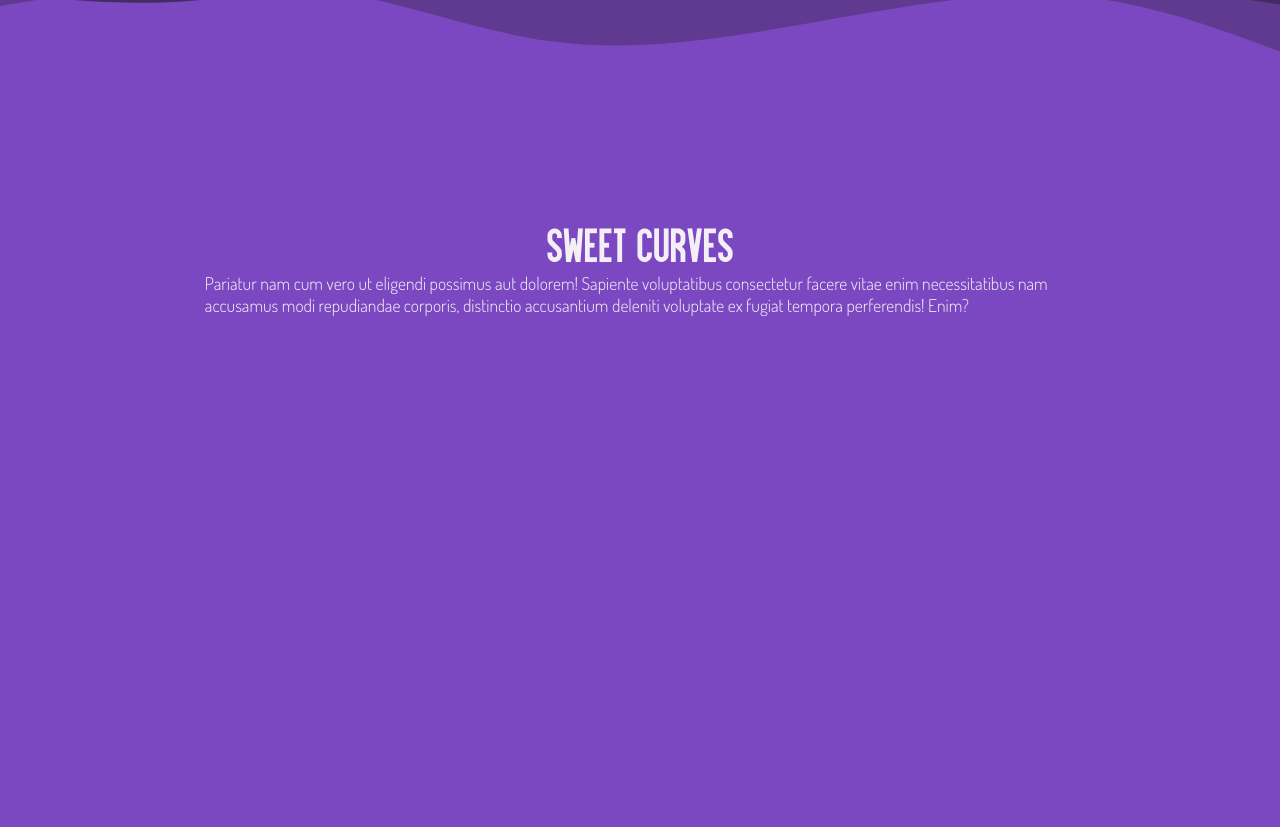
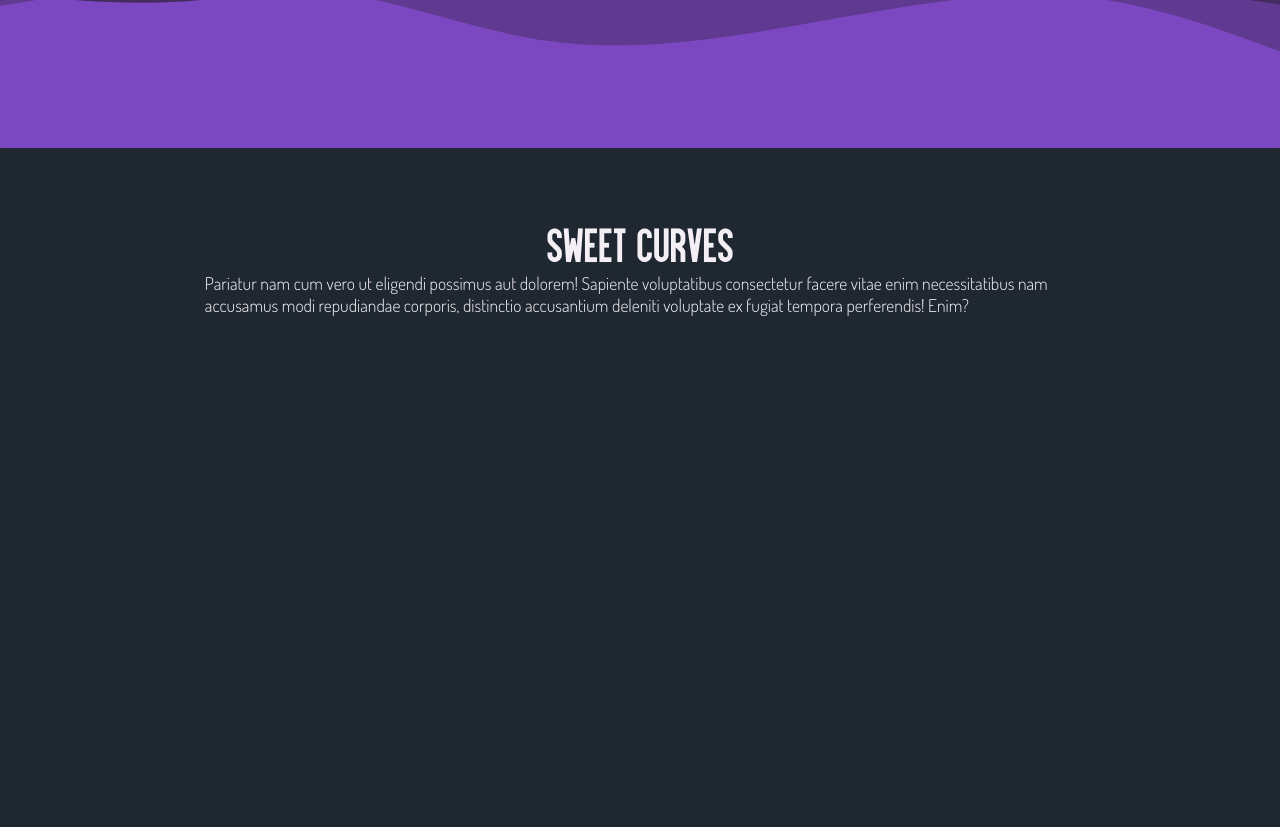
Before and after one commit to C-Mierez/ReactPlayground, a React (Create React App) app in the folder quizr/: page / in a window 1280 px wide. Shown: the part 1813-2640 px from the top of the page. Built offline with nearby package versions, Linux system fonts and the light colour scheme.

Commit message:
Minor color changes

```diff
--- a/quizr/src/styles/pages/Home.module.css
+++ b/quizr/src/styles/pages/Home.module.css
@@ -28,6 +28,14 @@
 .section_area > section:first-of-type {
     position: relative;
     min-height: 90vh;
+    background: linear-gradient(
+        0deg,
+        var(--neutral--clr-600),
+        var(--neutral--clr-800),
+        var(--neutral--clr-800)
+    );
+    /* background-image: url("../svgs/blob-background2.svg"); */
+    background-size: cover;
 }
 
 .section_area > section:first-of-type::after {
@@ -61,5 +69,9 @@
 }
 
 .section_area > section:nth-of-type(3) {
-    background-color: var(--secondary--clr-accent-400);
+    background: linear-gradient(
+        0deg,
+        var(--tertiary--clr-400),
+        var(--secondary--clr-400)
+    );
 }
```
